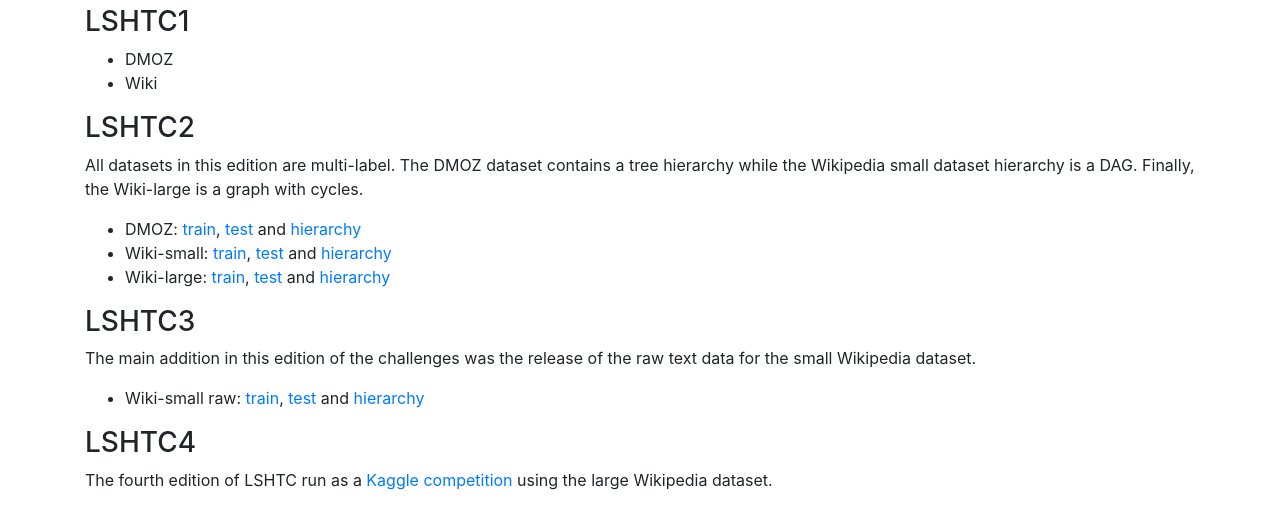
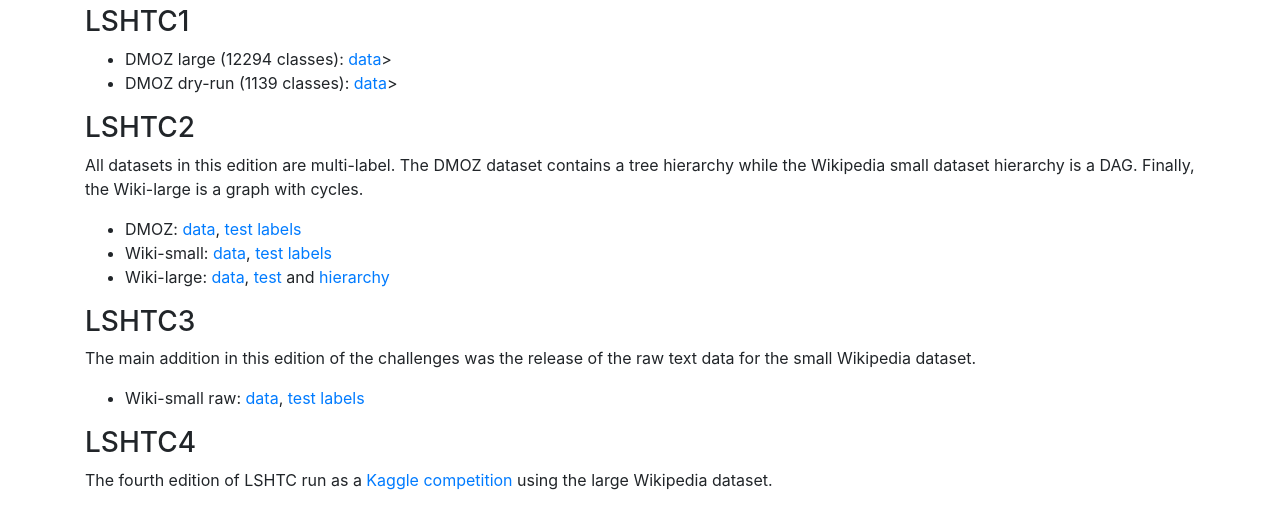
Before and after one commit to ioannispartalas/lshtc, a website: page webpage/index.html in a window 1280 px wide. Shown: the part 425-952 px from the top of the page. Drawn offline with Linux system fonts and the light colour scheme.

Commit message:
Added links to datasets

```diff
--- a/webpage/index.html
+++ b/webpage/index.html
@@ -80,8 +80,8 @@
 	      LSHTC1
 	  </h3>
 	  <ul>
-	      <li>DMOZ</li>
-	      <li>Wiki</li>
+	      <li>DMOZ large (12294 classes): <a href="http://lshtc.iit.demokritos.gr/system/files/large_lshtc_dataset.tar.gz">data</a>></li>
+	      <li>DMOZ dry-run (1139 classes): <a href="http://lshtc.iit.demokritos.gr/system/files/dry-run_lshtc_dataset.tar.gz">data</a>></li>
 	  </ul>
 	  <h3>
 	      LSHTC2
@@ -90,9 +90,9 @@
 	  All datasets in this edition are multi-label. The DMOZ dataset contains a tree hierarchy while the Wikipedia small dataset
 	  hierarchy is a DAG. Finally, the Wiki-large is a graph with cycles.
 	  <ul>
-	    <li>DMOZ: <a href="">train</a>, <a href="">test</a> and <a href="">hierarchy</a></li>
-	    <li>Wiki-small: <a href="">train</a>, <a href="">test</a> and <a href="">hierarchy</a></li>
-	    <li>Wiki-large: <a href="">train</a>, <a href="">test</a> and <a href="">hierarchy</a></li>
+	    <li>DMOZ: <a href="http://lshtc.iit.demokritos.gr/files/second/datasets/DMOZ.zip">data</a>, <a href="">test labels</a> </li>
+	    <li>Wiki-small: <a href="http://lshtc.iit.demokritos.gr/files/second/datasets/wikipediaSmallv2.0.tar.gz">data</a>, <a href="">test labels</a></li>
+	    <li>Wiki-large: <a href="http://lshtc.iit.demokritos.gr/files/second/datasets/wikipediaLarge2.0.tar.gz">data</a>, <a href="">test</a> and <a href="">hierarchy</a></li>
 	  </ul>
 	  </p>
 	  <h3>
@@ -101,7 +101,7 @@
 	  <p>
 	  The main addition in this edition of the challenges was the release of the raw text data for the small Wikipedia dataset.
 	  <ul>
-	      <li>Wiki-small raw: <a href="">train</a>, <a href="">test</a> and <a href="">hierarchy</a></li>
+	      <li>Wiki-small raw: <a href="http://lshtc.iit.demokritos.gr/system/files/wikipediaMediumOriginalLSHTC3.tar.bz2">data</a>, <a href="">test labels</a></li>
 	  </ul>
 	  </p>
 	  <h3>
@@ -112,7 +112,7 @@
 	  </p>
 	  <a name="Citation"><h2 class="mt-5">Citation</h2></a>
       <p>
-      Please cite the following paper if you use any of the LSHTC dataset:
+      Please cite the following paper if you use any of the LSHTC datasets:
 <pre>
 @article{PartalasKBAPGAA15,
   author    = {Ioannis Partalas and
```
